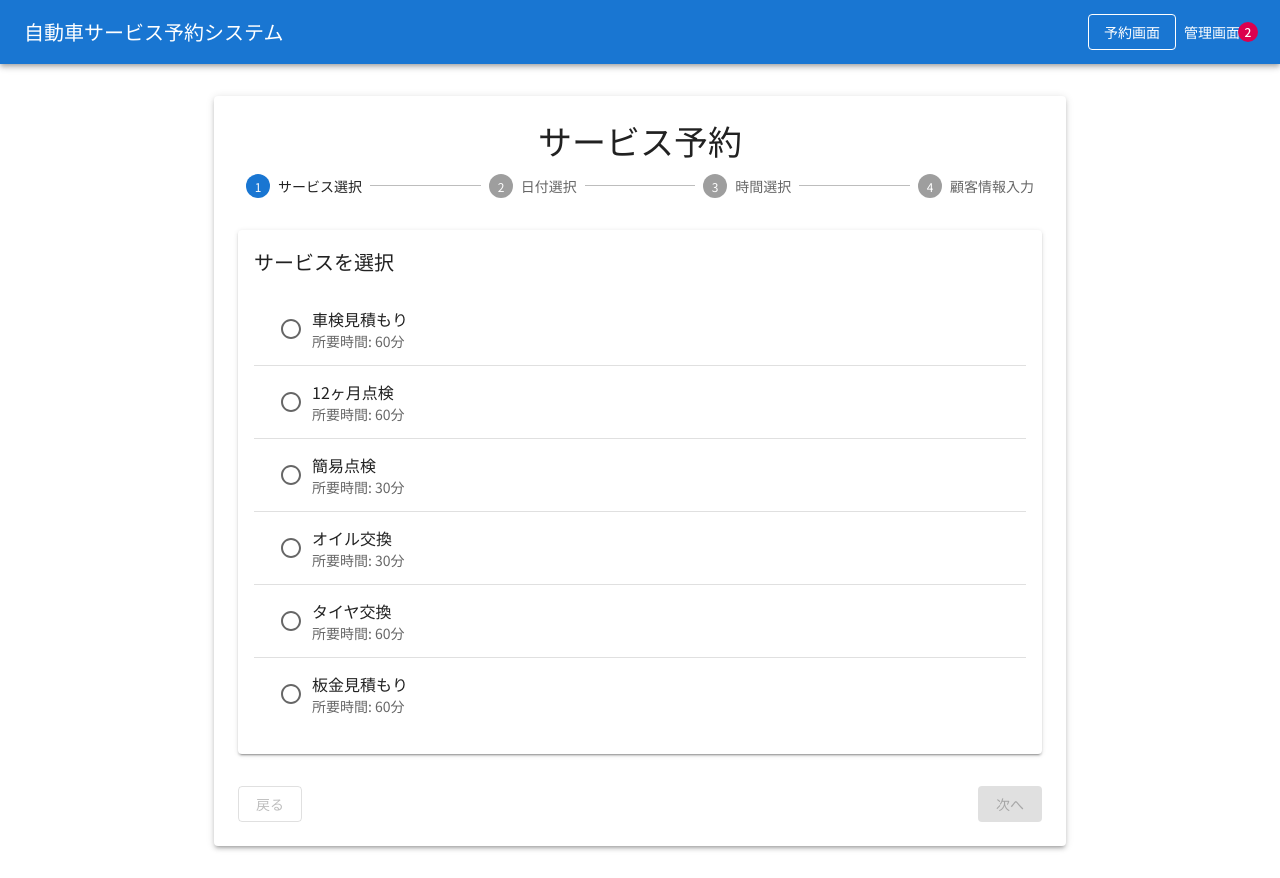
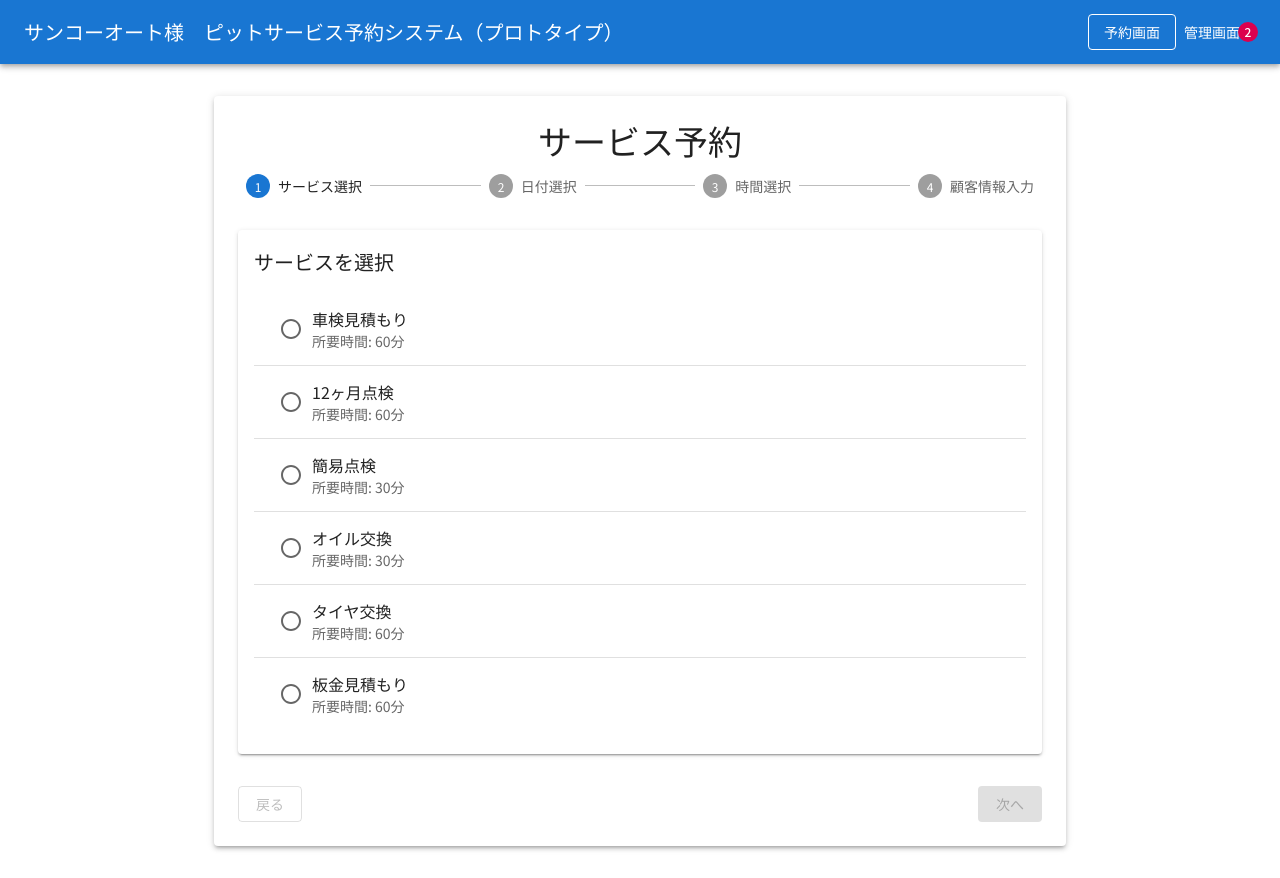
Before and after one commit to Hayuya/car-service-reservation, a React (Vite) app: page / in a window 1280 px wide. Built offline with nearby package versions, Linux system fonts and the light colour scheme.

Commit message:
アプリ名

```diff
--- a/src/App.tsx
+++ b/src/App.tsx
@@ -85,7 +85,7 @@ const App: React.FC = () => {
         <AppBar position="static">
           <Toolbar>
             <Typography variant="h6" component="div" sx={{ flexGrow: 1 }}>
-              自動車サービス予約システム
+              サンコーオート様　ピットサービス予約システム（プロトタイプ）
             </Typography>
             <Button
               color="inherit"
```
